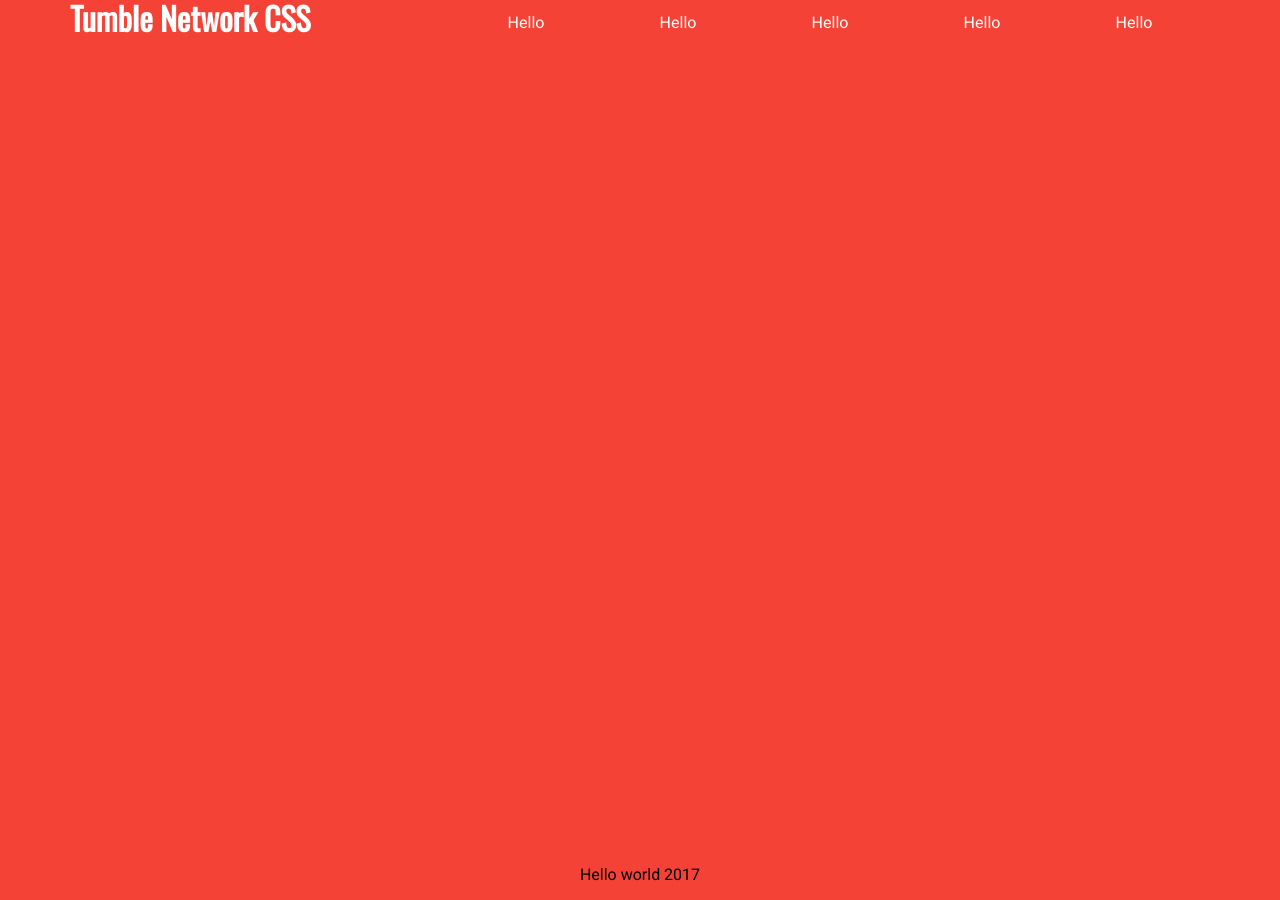
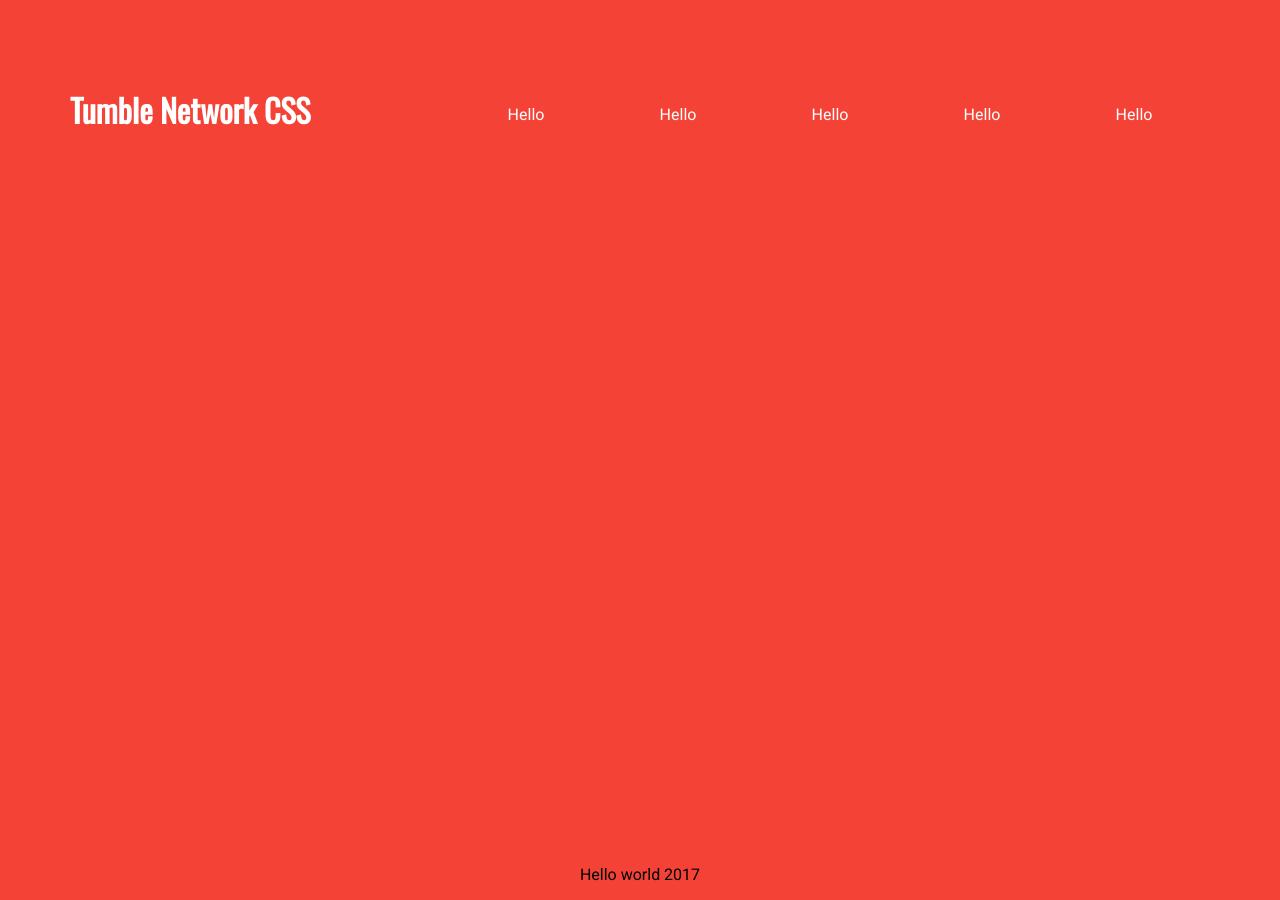
Before and after one commit to tumblenet/tumblenet-css, a Jekyll site: the page built from index.html, in a window 1280 px wide. Built offline with Jekyll 4.4.1, drawn with Linux system fonts in a browser that asks for light colours.

Commit message:
Update tumblenet.min.html

```diff
--- a/css/tumblenet.min.html
+++ b/css/tumblenet.min.html
@@ -12,6 +12,10 @@ padding: 0;
    -webkit-box-sizing: border-box;
      -moz-box-sizing: border-box;
           box-sizing: border-box;
+}
+
+.tn-spacer {
+height: 92px;
 }
 
 
```
